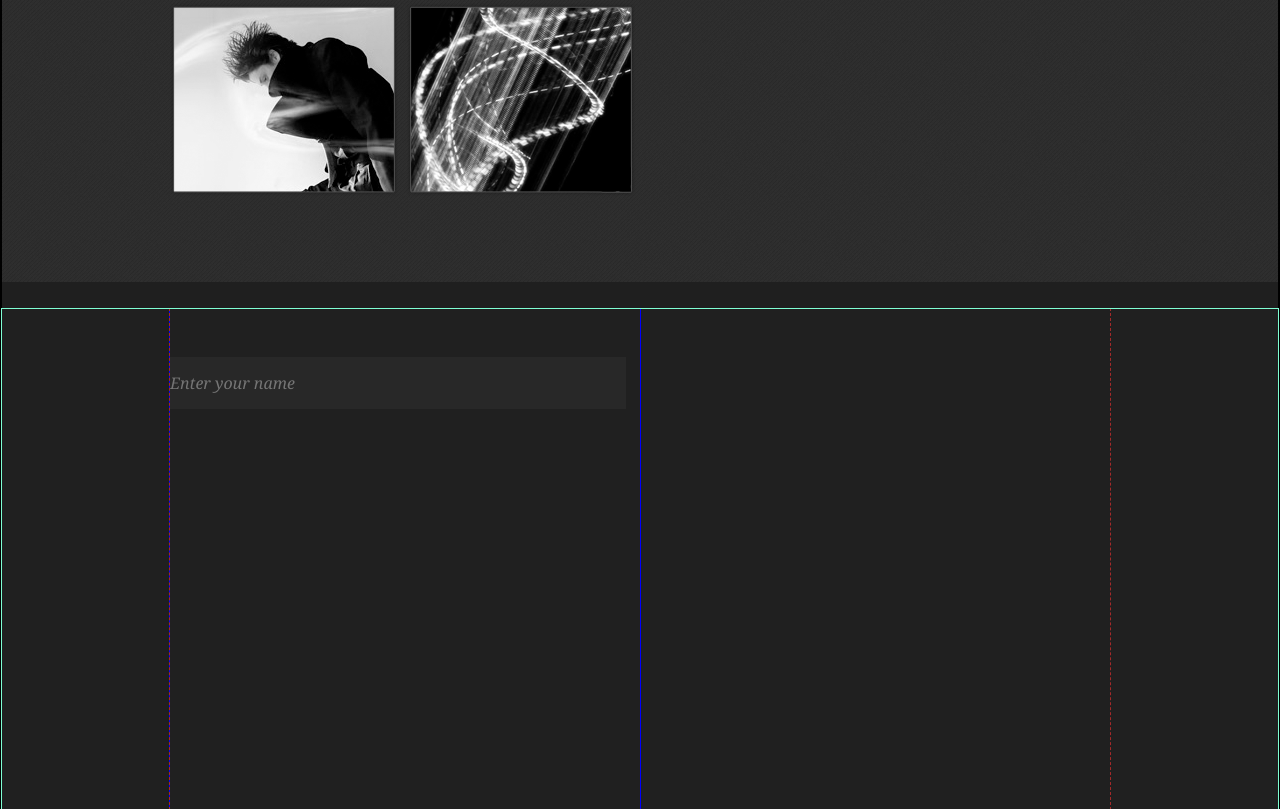
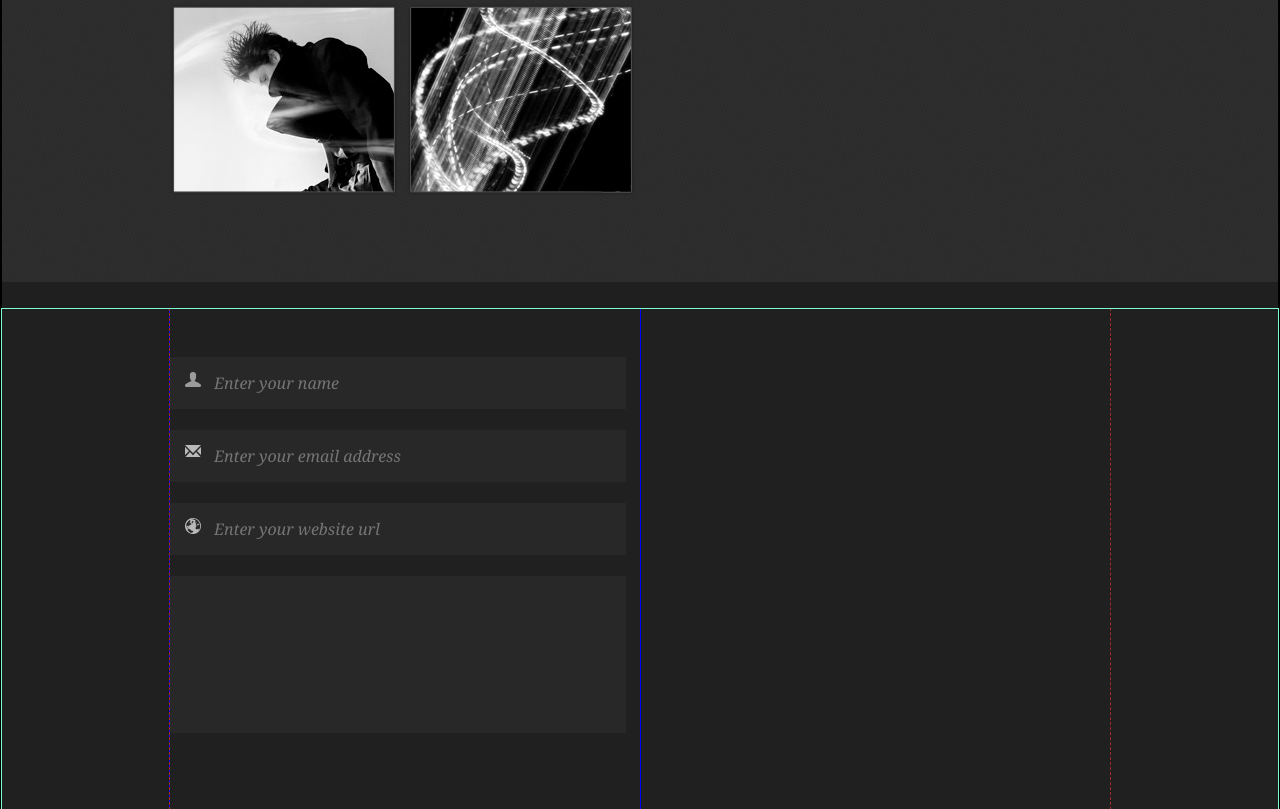
Before and after one commit to Re-z/WebPortfolio, a plain HTML site: page index.html in a window 1280 px wide. Shown: the part 1511-2320 px from the top of the page. Drawn offline with Linux system fonts and the light colour scheme.

Commit message:
in process

```diff
--- a/index.html
+++ b/index.html
@@ -73,7 +73,10 @@
             <section class="contacts">
                 <div class="form">
                     <form action="">
-                        <input class="form__text" type="text" placeholder="Enter your name"/>
+                        <input class="form__text form__user-ico" type="text" placeholder="Enter your name"/>
+                        <input class="form__text form__mail-ico" type="text" placeholder="Enter your email address"/>
+                        <input class="form__text form__globe-ico" type="text" placeholder="Enter your website url"/>
+                        <input class="form__textarea"type="textarea">
                     </form>
                 </div>
             </section>
--- a/style.css
+++ b/style.css
@@ -227,20 +227,34 @@ content: "";
 .form [type="text"] {
     background-color: #282828;
   border: none;
-     padding: 15px 0 15px 0;
+  background-repeat: no-repeat;
+  padding: 15px 0 15px 44px;
   width: 456px;
   font-size: 16px;
   font-family: "Georgia", serif;
   font-style: italic;
-    position: relative;
+  margin-bottom: 21px;
  }
-.form [type="text"]:before {
-    content: "";
-    display: block;
-    background-image: url("img/sprites.png");
-    background-position: 0 -432px ;
-    width: 16px;
-    height: 15px;
-    position: absolute;
-    outline: 1px solid red;
+.form__user-ico {
+  background-position: 15px 15px;
+  background-image: url("img/user-ico.png");
+
 }
+.form__mail-ico {
+    background-position: 15px 15px;
+  background-image: url("img/mail-ico.png");
+}
+.form__globe-ico {
+    background-position: 15px 15px;
+  background-image: url("img/globe-ico.png");
+}
+.form [type="textarea"] {
+      background-color: #282828;
+  border: none;
+  padding: 15px 0 15px 0;
+  width: 456px;
+  height: 157px;
+  font-size: 16px;
+  font-family: "Georgia", serif;
+  font-style: italic;
+}
```
Lines whose indentation alone changed are shown as unchanged.
